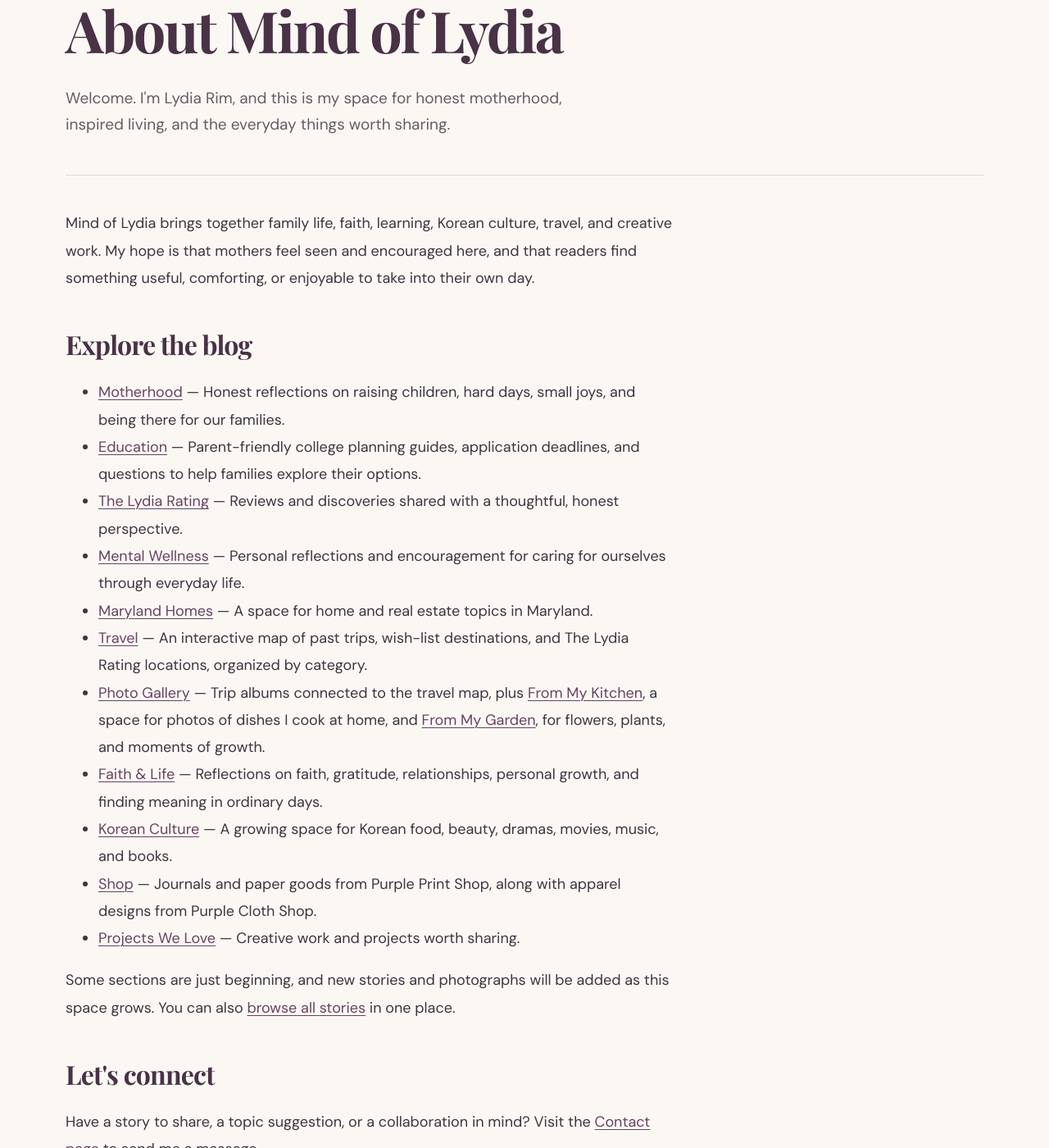
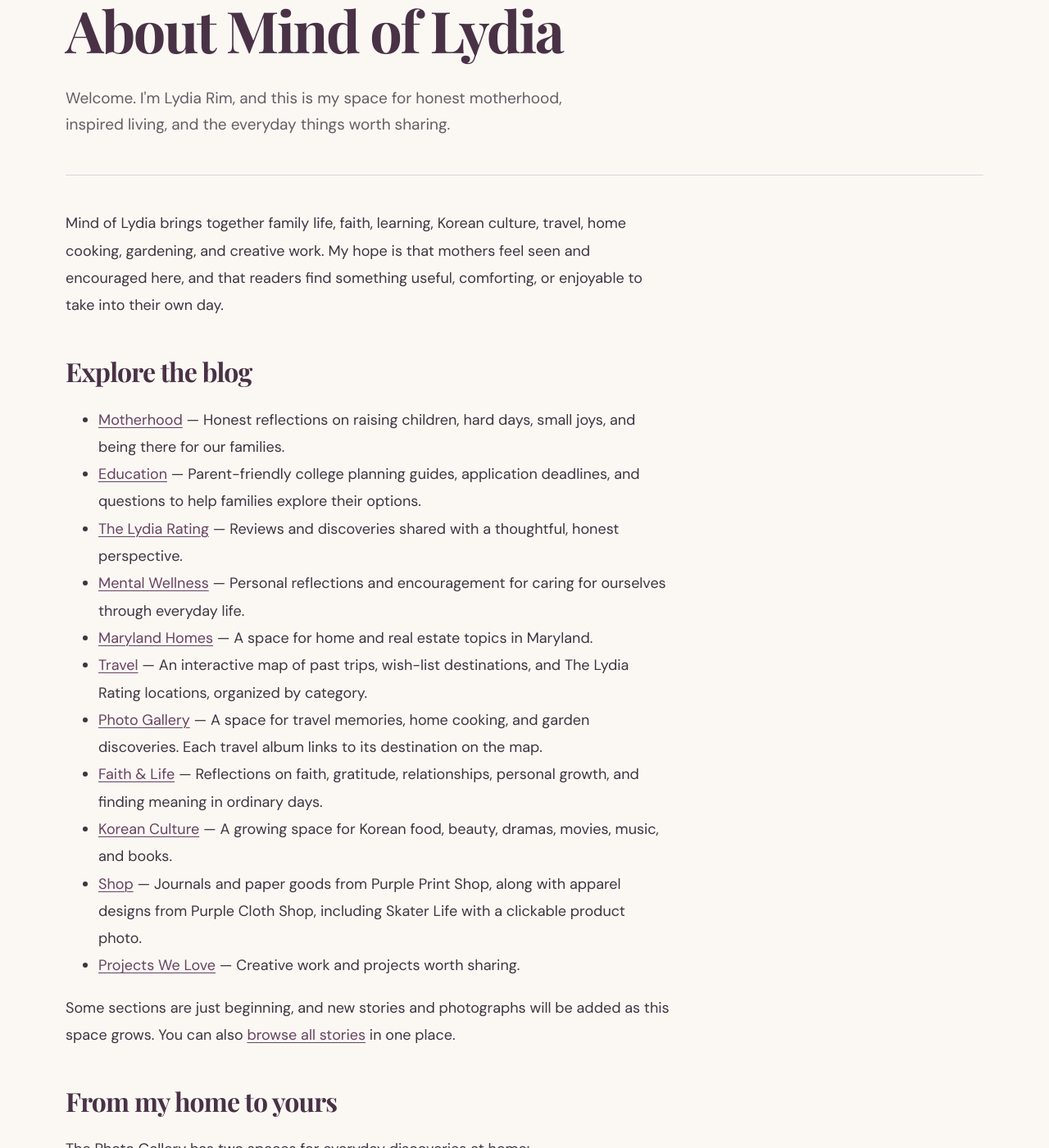
Before and after one commit to lydiarim22-coder/mindoflydia, a Jekyll site: the page built from about.md, in a window 1280 px wide and 1400 px high, scrolled down 269 px. Shown: the whole window at 82% size. Built offline with Jekyll 4.4.1, drawn with Linux system fonts in a browser that asks for light colours; some web fonts are replaced; some of the changed text lies outside the part shown.

Commit message:
Refresh About with latest gallery and contact features

```diff
--- a/about.md
+++ b/about.md
@@ -1,7 +1,7 @@
 ---
 layout: default
 title: 'About Lydia Rim'
-description: 'Meet Lydia Rim and explore Mind of Lydia: motherhood, education, faith, Korean culture, travel, home cooking, and everyday inspiration.'
+description: 'Meet Lydia Rim and explore Mind of Lydia: motherhood, education, faith, Korean culture, travel, home cooking, gardening, and everyday inspiration.'
 permalink: /about/
 ---
 <section class="page-intro shell">
@@ -11,7 +11,7 @@
 </section>
 <section class="shell section compact">
   <div class="prose narrow">
-    <p>Mind of Lydia brings together family life, faith, learning, Korean culture, travel, and creative work. My hope is that mothers feel seen and encouraged here, and that readers find something useful, comforting, or enjoyable to take into their own day.</p>
+    <p>Mind of Lydia brings together family life, faith, learning, Korean culture, travel, home cooking, gardening, and creative work. My hope is that mothers feel seen and encouraged here, and that readers find something useful, comforting, or enjoyable to take into their own day.</p>
     <h2>Explore the blog</h2>
     <ul>
       <li><a href="{{ '/motherhood/' | relative_url }}">Motherhood</a> — Honest reflections on raising children, hard days, small joys, and being there for our families.</li>
@@ -20,15 +20,22 @@
       <li><a href="{{ '/mental-wellness/' | relative_url }}">Mental Wellness</a> — Personal reflections and encouragement for caring for ourselves through everyday life.</li>
       <li><a href="{{ '/maryland-homes/' | relative_url }}">Maryland Homes</a> — A space for home and real estate topics in Maryland.</li>
       <li><a href="{{ '/travel/' | relative_url }}">Travel</a> — An interactive map of past trips, wish-list destinations, and The Lydia Rating locations, organized by category.</li>
-      <li><a href="{{ '/photo-gallery/' | relative_url }}">Photo Gallery</a> — Trip albums connected to the travel map, plus <a href="{{ '/photo-gallery/' | relative_url }}#from-my-kitchen">From My Kitchen</a>, a space for photos of dishes I cook at home, and <a href="{{ '/photo-gallery/' | relative_url }}#from-my-garden">From My Garden</a>, for flowers, plants, and moments of growth.</li>
+      <li><a href="{{ '/photo-gallery/' | relative_url }}">Photo Gallery</a> — A space for travel memories, home cooking, and garden discoveries. Each travel album links to its destination on the map.</li>
       <li><a href="{{ '/faith-and-life/' | relative_url }}">Faith &amp; Life</a> — Reflections on faith, gratitude, relationships, personal growth, and finding meaning in ordinary days.</li>
       <li><a href="{{ '/korean-culture/' | relative_url }}">Korean Culture</a> — A growing space for Korean food, beauty, dramas, movies, music, and books.</li>
-      <li><a href="{{ '/shop/' | relative_url }}">Shop</a> — Journals and paper goods from Purple Print Shop, along with apparel designs from Purple Cloth Shop.</li>
+      <li><a href="{{ '/shop/' | relative_url }}">Shop</a> — Journals and paper goods from Purple Print Shop, along with apparel designs from Purple Cloth Shop, including Skater Life with a clickable product photo.</li>
       <li><a href="{{ '/projects-we-love/' | relative_url }}">Projects We Love</a> — Creative work and projects worth sharing.</li>
     </ul>
     <p>Some sections are just beginning, and new stories and photographs will be added as this space grows. You can also <a href="{{ '/journal/' | relative_url }}">browse all stories</a> in one place.</p>
+    <h2>From my home to yours</h2>
+    <p>The Photo Gallery has two spaces for everyday discoveries at home:</p>
+    <ul>
+      <li><a href="{{ '/photo-gallery/' | relative_url }}#from-my-kitchen">From My Kitchen</a> — Meals, treats, and dishes I cook, with room for captions and recipe links.</li>
+      <li><a href="{{ '/photo-gallery/' | relative_url }}#from-my-garden">From My Garden</a> — Flowers, plants, and small moments of growth through the seasons.</li>
+    </ul>
+    <p>Both collections are ready to grow as I add photographs.</p>
     <h2>Let's connect</h2>
-    <p>Have a story to share, a topic suggestion, or a collaboration in mind? Visit the <a href="{{ '/contact/' | relative_url }}">Contact page</a> to send me a message.</p>
+    <p>Have a story to share, a topic suggestion, or a collaboration in mind? Visit the <a href="{{ '/contact/' | relative_url }}">Contact page</a> and use the “Send a message” button to reach me through my Google Form. For Maryland real estate inquiries, you will also find a link to my Coldwell Banker Realty page.</p>
     <h2>A note on mental wellness</h2>
     <p>Writing about mental wellness reflects personal experience and general encouragement. It is not medical advice or a substitute for care from a qualified professional.</p>
   </div>
```
